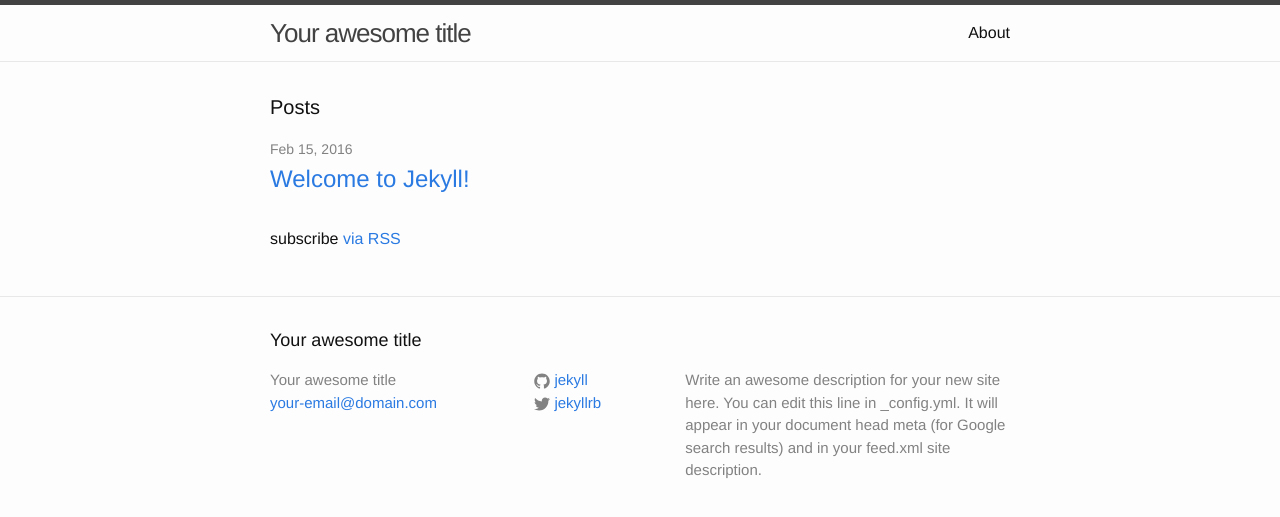
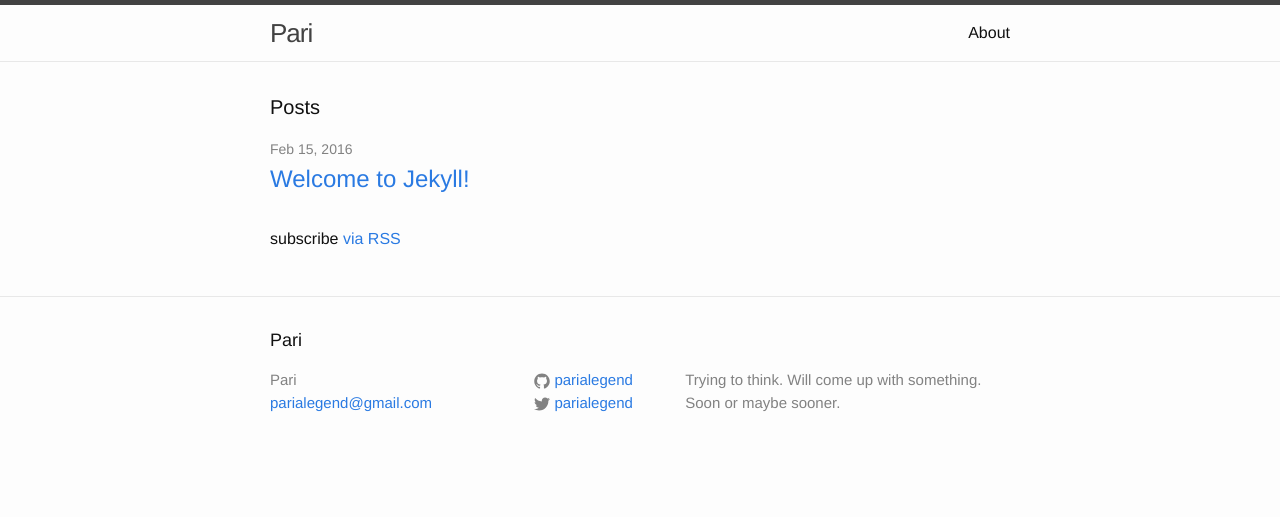
Before and after one commit to parialegend/parialegend.github.io, a Jekyll site: the page built from index.html, in a window 1280 px wide. Shown: the top 517 px of the page. Built offline with Jekyll 4.4.1, drawn with Linux system fonts in a browser that asks for light colours.

Commit message:
config setup

```diff
--- a/_config.yml
+++ b/_config.yml
@@ -6,16 +6,14 @@
 # 'jekyll serve'. If you change this file, please restart the server process.
 
 # Site settings
-title: Your awesome title
-email: your-email@domain.com
+title: Pari
+email: parialegend@gmail.com
 description: > # this means to ignore newlines until "baseurl:"
-  Write an awesome description for your new site here. You can edit this
-  line in _config.yml. It will appear in your document head meta (for
-  Google search results) and in your feed.xml site description.
+  Trying to think. Will come up with something. Soon or maybe sooner.
 baseurl: "" # the subpath of your site, e.g. /blog
-url: "http://yourdomain.com" # the base hostname & protocol for your site
-twitter_username: jekyllrb
-github_username:  jekyll
+url: "http://parialegend.github.io" # the base hostname & protocol for your site
+twitter_username: parialegend
+github_username:  parialegend
 
 # Build settings
 markdown: kramdown
```
